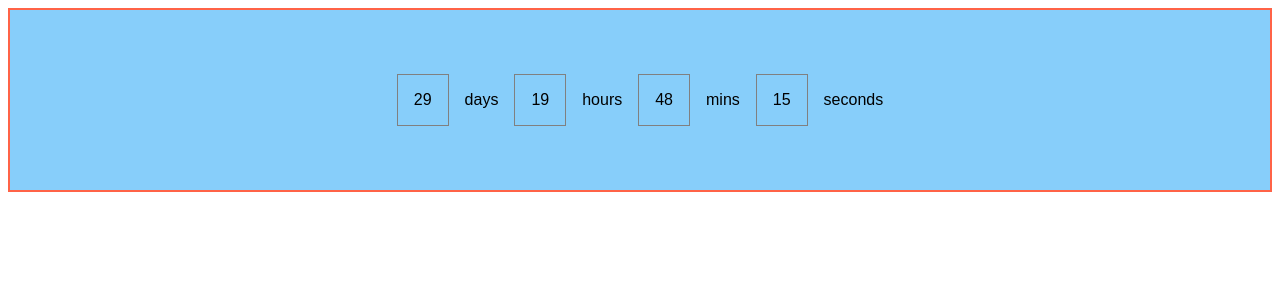
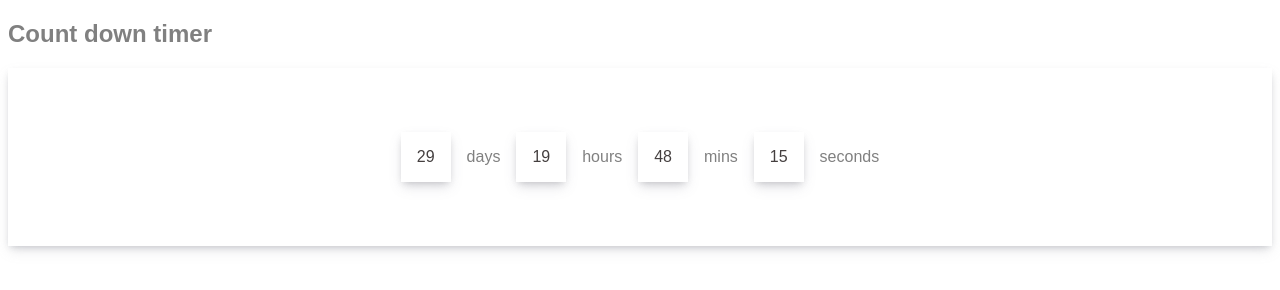
Before and after one commit to Meghana-sk/CountDownTimerJS, a website built with Parcel: page index.html in a window 1280 px wide. Built offline with nearby package versions, Linux system fonts and the light colour scheme.

Commit message:
style: Add shadow

```diff
--- a/index.html
+++ b/index.html
@@ -7,15 +7,16 @@
   </head>
 
   <body>
+    <h2 id="heading">Count down timer</h2>
     <div id="app">
       <span id="valued"></span>
-      <span class="days">days</span>
+      <span class="label">days</span>
       <span id="valueh"></span>
-      <span id="hours">hours</span>
+      <span class="label">hours</span>
       <span id="valuem"></span>
-      <span id="mins">mins</span>
+      <span class="label">mins</span>
       <span id="values"></span>
-      <span id="mins">seconds</span>
+      <span class="label">seconds</span>
     </div>
 
     <script src="src/index.js"></script>
--- a/src/index.js
+++ b/src/index.js
@@ -3,8 +3,6 @@ const days = document.getElementById("valued");
 const hours = document.getElementById("valueh");
 const mins = document.getElementById("valuem");
 const sec = document.getElementById("values");
-
-console.log(days);
 
 function countDownTimer() {
   const lastDate = new Date("July 30, 2022 23:59:00");
--- a/src/styles.css
+++ b/src/styles.css
@@ -1,23 +1,33 @@
 body {
   font-family: sans-serif;
+}
+
+#heading {
+  color: gray;
 }
 
 #app {
   display: flex;
   align-items: center;
   justify-content: center;
-  border: 2px solid tomato;
-  background-color: lightskyblue;
+  box-shadow: rgba(150, 150, 165, 0.25) 0px 6px 12px -2px,
+    rgba(64, 68, 82, 0.3) 0px 3px 7px -3px;
   padding: 4rem;
   gap: 1rem;
+}
+
+.label {
+  color: gray;
 }
 
 #valued,
 #valuem,
 #valueh,
 #values {
-  border: 1px solid gray;
+  color: rgb(68, 63, 63);
   display: flex;
   align-items: center;
   padding: 1rem;
+  box-shadow: rgba(120, 120, 138, 0.25) 0px 6px 12px -2px,
+    rgba(83, 82, 82, 0.3) 0px 3px 7px -3px;
 }
```
